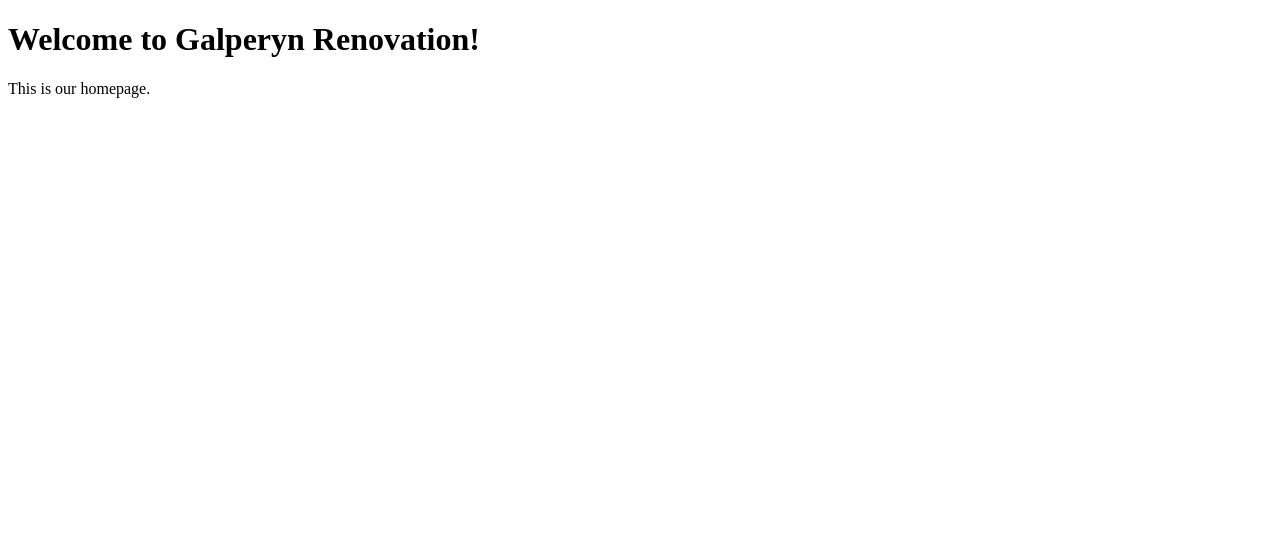
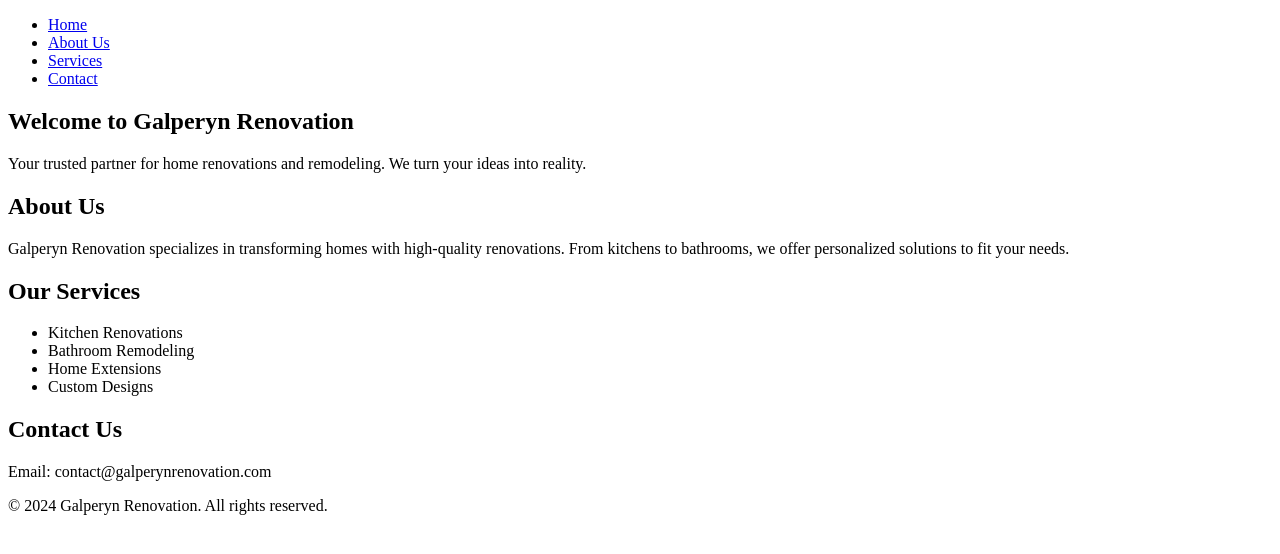
Before and after one commit to krissstygg/galperyn-renovation, a plain HTML site: page index.html in a window 1280 px wide. Drawn offline with Linux system fonts and the light colour scheme.

Commit message:
Update index.html

```diff
--- a/index.html
+++ b/index.html
@@ -4,9 +4,53 @@
     <meta charset="UTF-8">
     <meta name="viewport" content="width=device-width, initial-scale=1.0">
     <title>Galperyn Renovation</title>
+    <link rel="stylesheet" href="styles.css"> <!-- Link to your CSS file (optional) -->
 </head>
 <body>
-    <h1>Welcome to Galperyn Renovation!</h1>
-    <p>This is our homepage.</p>
+    <!-- Navigation Bar -->
+    <header>
+        <nav>
+            <ul>
+                <li><a href="#home">Home</a></li>
+                <li><a href="#about">About Us</a></li>
+                <li><a href="#services">Services</a></li>
+                <li><a href="#contact">Contact</a></li>
+            </ul>
+        </nav>
+    </header>
+
+    <!-- Main Section -->
+    <section id="home">
+        <h1>Welcome to Galperyn Renovation</h1>
+        <p>Your trusted partner for home renovations and remodeling. We turn your ideas into reality.</p>
+    </section>
+
+    <!-- About Section -->
+    <section id="about">
+        <h2>About Us</h2>
+        <p>Galperyn Renovation specializes in transforming homes with high-quality renovations. From kitchens to bathrooms, we offer personalized solutions to fit your needs.</p>
+    </section>
+
+    <!-- Services Section -->
+    <section id="services">
+        <h2>Our Services</h2>
+        <ul>
+            <li>Kitchen Renovations</li>
+            <li>Bathroom Remodeling</li>
+            <li>Home Extensions</li>
+            <li>Custom Designs</li>
+        </ul>
+    </section>
+
+    <!-- Contact Section -->
+    <section id="contact">
+        <h2>Contact Us</h2>
+        <p>Email: contact@galperynrenovation.com</p>
+    </section>
+
+    <!-- Footer -->
+    <footer>
+        <p>&copy; 2024 Galperyn Renovation. All rights reserved.</p>
+    </footer>
 </body>
 </html>
```
